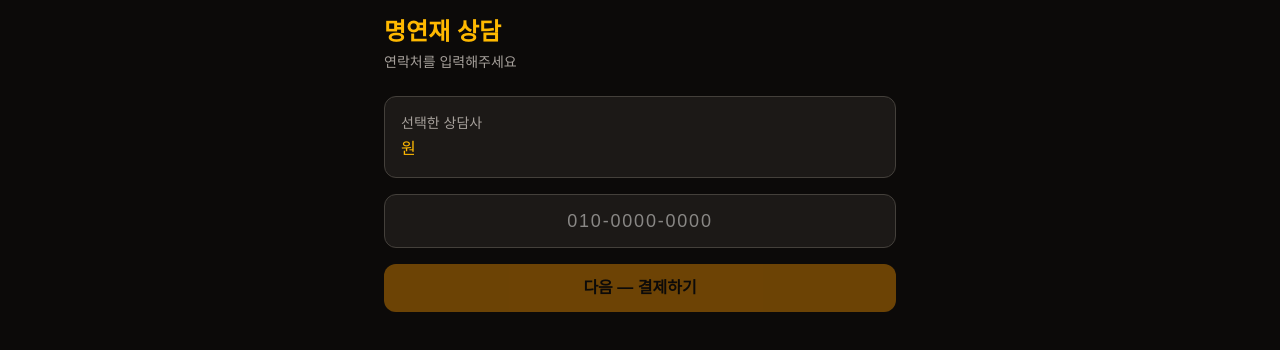
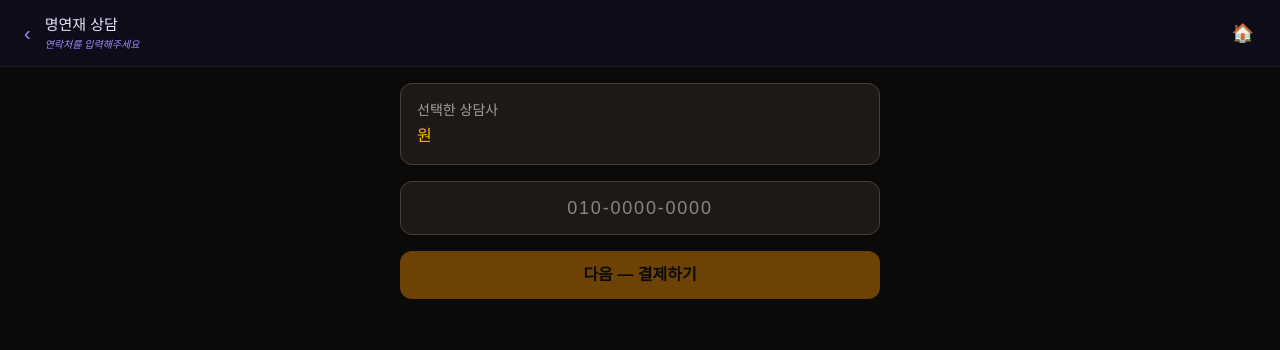
Before and after one commit to lysh0112-cpu/myjae, a Next.js app: page /manseryeok/consulting in a window 1280 px wide. Shown: the top 350 px of the page. Built offline with nearby package versions, Linux system fonts and the light colour scheme; no server answers.

Commit message:
Update ContactStep.tsx

```diff
--- a/app/manseryeok/consulting/components/ContactStep.tsx
+++ b/app/manseryeok/consulting/components/ContactStep.tsx
@@ -1,4 +1,6 @@
 'use client'
+import { useRouter } from 'next/navigation'
+import PageHeader from '@/app/components/common/PageHeader'
 
 type Consultant = {
   id: string
@@ -23,6 +25,8 @@ export default function ContactStep({
   loading: boolean
   error: string
 }) {
+  const router = useRouter()
+
   function formatPhone(value: string) {
     const n = value.replace(/\D/g, '')
     if (n.length <= 3) return n
@@ -31,17 +35,18 @@ export default function ContactStep({
   }
 
   return (
-    <div className="min-h-screen bg-stone-950 text-stone-100 p-4">
-      <div className="max-w-lg mx-auto">
-        <h1 className="text-2xl font-bold text-amber-400 mb-1">명연재 상담</h1>
-        <p className="text-stone-400 text-sm mb-6">연락처를 입력해주세요</p>
-
+    <div className="min-h-screen bg-stone-950 text-stone-100">
+      <PageHeader
+        title="명연재 상담"
+        subtitle="연락처를 입력해주세요"
+        onBack={() => router.back()}
+      />
+      <div className="max-w-lg mx-auto p-4">
         <div className="bg-stone-900 rounded-xl p-4 mb-4 border border-stone-700">
           <div className="text-stone-400 text-sm">선택한 상담사</div>
           <div className="font-bold text-lg mt-1">{selected?.name}</div>
           <div className="text-amber-400">{selected?.price.toLocaleString()}원</div>
         </div>
-
         <input
           type="tel"
           value={phone}
```
